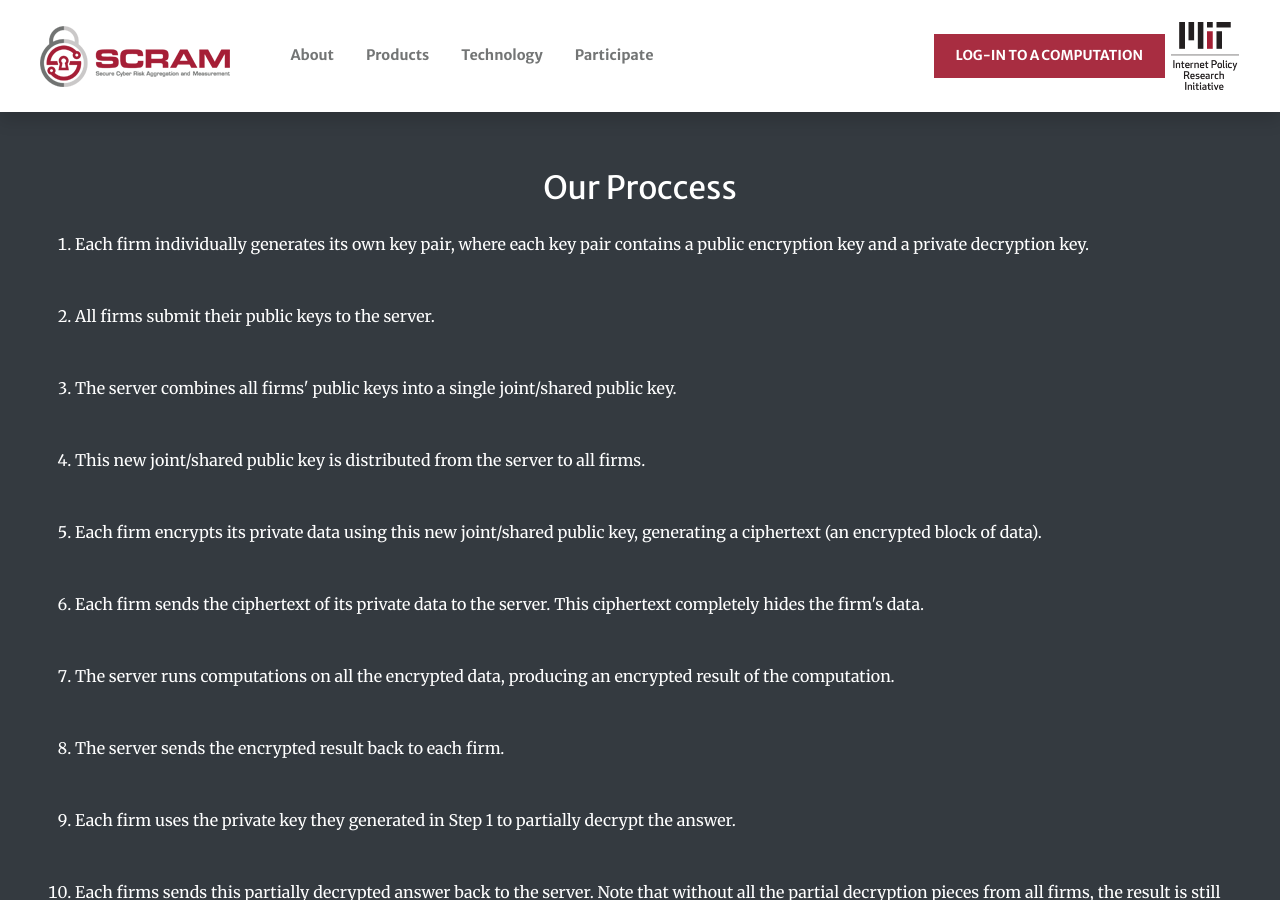
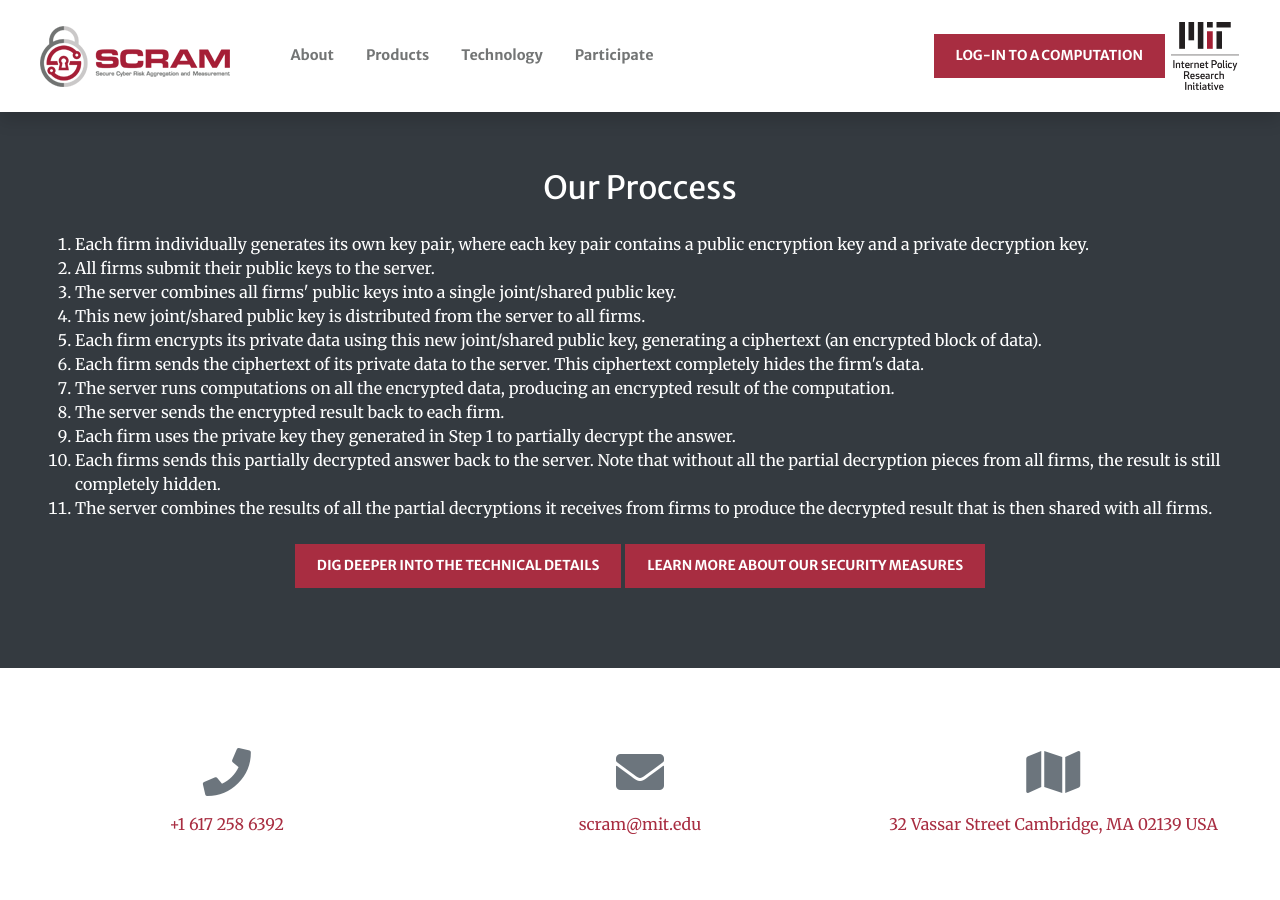
Before and after one commit to jisqyv/MIT, a Jekyll site: the page built from technology.md, in a window 1280 px wide and 900 px high, scrolled down 1296 px. Built offline with Jekyll 4.4.1, drawn with Linux system fonts in a browser that asks for light colours; nearby versions of some CDN libraries.

Commit message:
Update aside-technology.html

```diff
--- a/_includes/aside-technology.html
+++ b/_includes/aside-technology.html
@@ -1,18 +1,18 @@
 <section id="{{ section.section_id }}" class="page-section bg-dark text-white {{ section.background_style }}">
   <div class="container ">
     <h2 class="mb-4 text-center">{{ section.title }}</h2>
-	<ol>
-	<li class="mb-5">Each firm individually generates its own key pair, where each key pair contains a public encryption key and a private decryption key.</li>
-	<li class="mb-5">All firms submit their public keys to the server.</li>
-	<li class="mb-5">The server combines all firms' public keys into a single joint/shared public key.</li>
-	<li class="mb-5">This new joint/shared public key is distributed from the server to all firms.</li>
-	<li class="mb-5">Each firm encrypts its private data using this new joint/shared public key, generating a ciphertext (an encrypted block of data).</li>
-	<li class="mb-5">Each firm sends the ciphertext of its private data to the server. This ciphertext completely hides the firm's data.</li>
-	<li class="mb-5">The server runs computations on all the encrypted data, producing an encrypted result of the computation.</li>
-	<li class="mb-5">The server sends the encrypted result back to each firm.</li>
-	<li class="mb-5">Each firm uses the private key they generated in Step 1 to partially decrypt the answer.</li>
-	<li class="mb-5">Each firms sends this partially decrypted answer back to the server. Note that without all the partial decryption pieces from all firms, the result is still completely hidden.</li>
-	<li class="mb-5">The server combines the results of all the partial decryptions it receives from firms to produce the decrypted result that is then shared with all firms. </li>
+	<ol class="mb-4">
+	<li >Each firm individually generates its own key pair, where each key pair contains a public encryption key and a private decryption key.</li>
+	<li>All firms submit their public keys to the server.</li>
+	<li>The server combines all firms' public keys into a single joint/shared public key.</li>
+	<li>This new joint/shared public key is distributed from the server to all firms.</li>
+	<li>Each firm encrypts its private data using this new joint/shared public key, generating a ciphertext (an encrypted block of data).</li>
+	<li>Each firm sends the ciphertext of its private data to the server. This ciphertext completely hides the firm's data.</li>
+	<li>The server runs computations on all the encrypted data, producing an encrypted result of the computation.</li>
+	<li>The server sends the encrypted result back to each firm.</li>
+	<li>Each firm uses the private key they generated in Step 1 to partially decrypt the answer.</li>
+	<li>Each firms sends this partially decrypted answer back to the server. Note that without all the partial decryption pieces from all firms, the result is still completely hidden.</li>
+	<li>The server combines the results of all the partial decryptions it receives from firms to produce the decrypted result that is then shared with all firms. </li>
 	</ol>
     {% include actions.html actions=section.actions %}
   </div>
```
